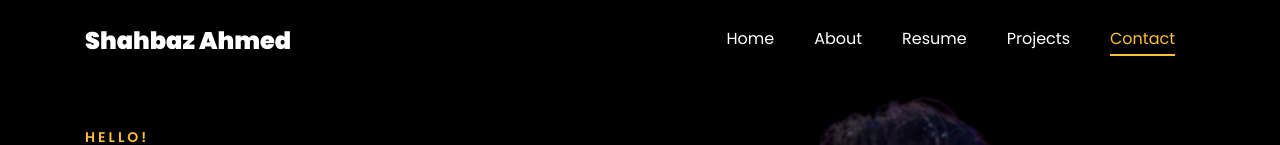
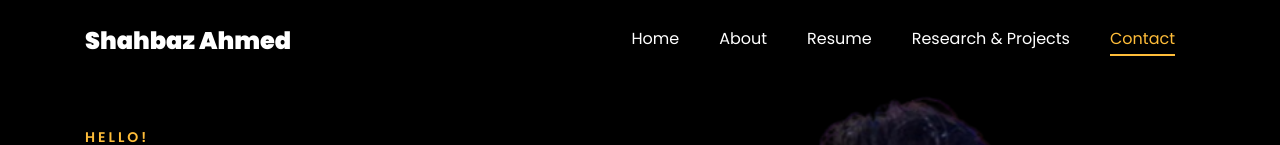
Before and after one commit to Shahbaz8009/shahbazahmedbhatti, a plain HTML site: page index.html in a window 1280 px wide. Shown: the top 145 px of the page. Drawn offline with Linux system fonts and the light colour scheme; files whose address does not match are found by name.

Commit message:
Update index.html

```diff
--- a/index.html
+++ b/index.html
@@ -129,7 +129,7 @@
 	          <li class="nav-item"><a href="#home-section" class="nav-link"><span>Home</span></a></li>
 	          <li class="nav-item"><a href="#about-section" class="nav-link"><span>About</span></a></li>
 	          <li class="nav-item"><a href="#resume-section" class="nav-link"><span>Resume</span></a></li>
-	          <li class="nav-item"><a href="#project-section" class="nav-link"><span>Projects</span></a></li>
+	          <li class="nav-item"><a href="#project-section" class="nav-link"><span>Research & Projects</span></a></li>
 	          <li class="nav-item"><a href="#contact-section" class="nav-link"><span>Contact</span></a></li>
 	        </ul>
 	      </div>
```
